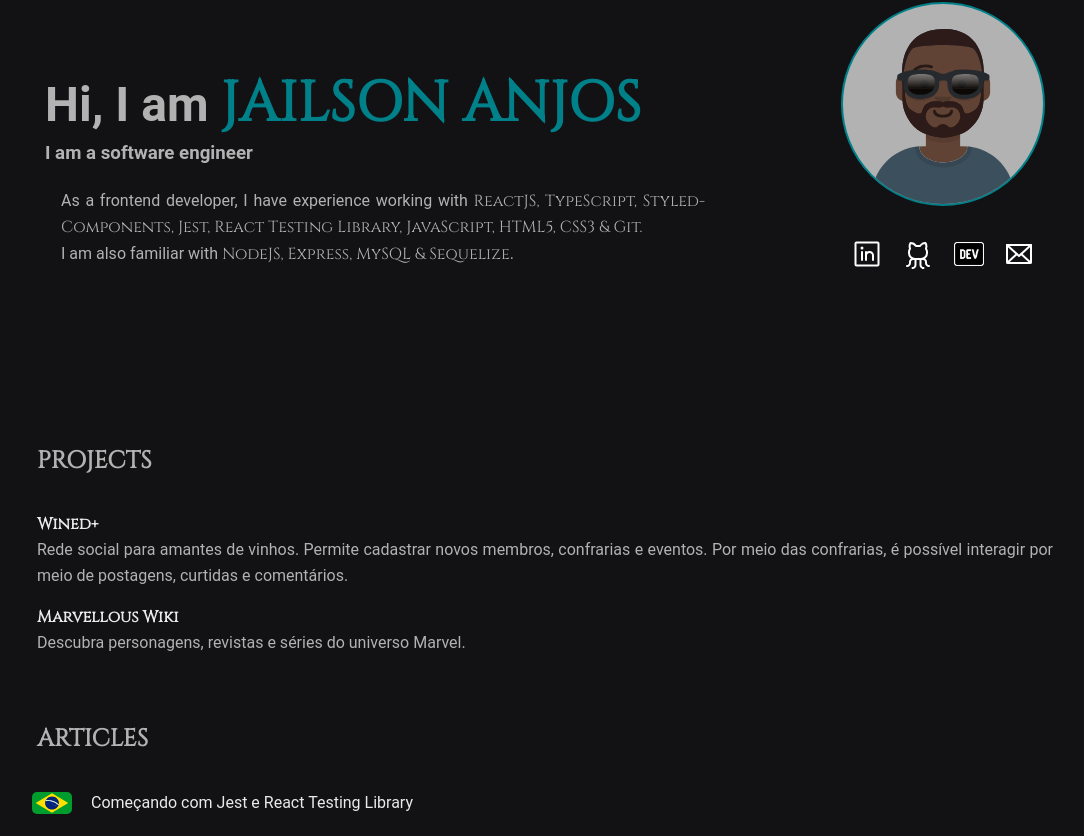
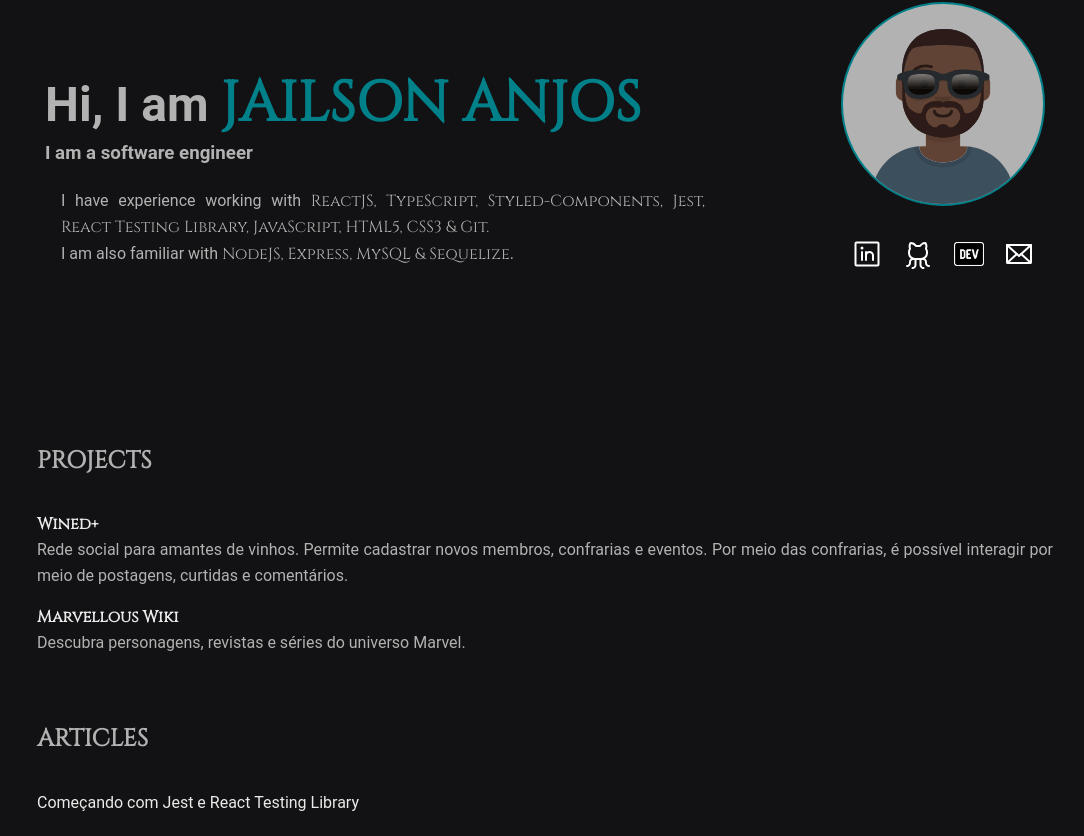
Before and after one commit to jairocket/jailsonanjos, a React (Vite) app: page / in a window 1280 px wide. Shown: the part 231-1067 px from the top of the page, without its empty margins (95-1179 px from the left). Built offline with nearby package versions, Linux system fonts and the light colour scheme.

Commit message:
feat(): Remove Articles descriptions

```diff
--- a/src/App.tsx
+++ b/src/App.tsx
@@ -63,13 +63,12 @@ function App() {
         <ArticlesContainer>
           <Heading2 id="articles">{t("section.articles")}</Heading2>
           {articles.map((article) => {
-            const { href, title, language } = article
+            const { href, title } = article
             return (
               <Article
                 key={title}
                 href={href}
                 title={title}
-                language={language}
               />
             )
           })}
--- a/src/components/Article/index.tsx
+++ b/src/components/Article/index.tsx
@@ -7,27 +7,14 @@ import EsFlag from '../../assets/EsFlag.svg'
 type ArticleType = {
   href: string
   title: string
-  language: string
 }
 
-export function Article({ href, title, language }: ArticleType) {
+export function Article({ href, title }: ArticleType) {
   return (
-    <Wrapper>
-      {language === "br" ? (
-        <div>
-          <Flag image={BrFlag} isSelected={false} />
-        </div>
-      ) : (
-        <div>
-          <Flag image={EsFlag} isSelected={false}/>
-        </div>
-        )
-      }
       <ArticlesContainer key={title}>
         <a href={href} target={'_blank'}>
           {title}
         </a>
       </ArticlesContainer>
-    </Wrapper>
   )
 }
--- a/src/components/Article/styles.ts
+++ b/src/components/Article/styles.ts
@@ -1,7 +1,7 @@
 import styled from 'styled-components'
 
 export const ArticlesContainer = styled.div`
-  margin: 1rem;
+  margin: 1rem 0 1rem 1rem;
   line-height: 1.6;
   text-align: start;
 
@@ -29,5 +29,5 @@ export const ArticlesContainer = styled.div`
 export const Wrapper = styled.div`
     display: flex;
     align-items: center;
-    margin: 0 0.5rem;
+    margin: 0 0.75rem;
 `
--- a/src/components/Footer/index.tsx
+++ b/src/components/Footer/index.tsx
@@ -1,10 +1,12 @@
+import { useTranslation } from 'react-i18next'
 import arrowUp from '../../assets/arrow-up.svg'
 import { Button } from '../Button'
 import { FooterContainer } from './styles'
 
 export function Footer() {
+  const {t} = useTranslation()
   const handleClick = () => window.scrollTo(0, 0)
-  const info = 'Voltar ao topo'
+  const info = t("scroll.top")
   return (
     <FooterContainer>
       <Button src={arrowUp} handleClick={handleClick} info={info} />
--- a/src/i18n/locales/en-us.ts
+++ b/src/i18n/locales/en-us.ts
@@ -10,11 +10,13 @@ export default {
             occupation: "I am a software engineer"
         },
         skills: {
-            frontend:"As a frontend developer, I have experience working with ",
-            backend: "As a backend developer, I've been hacking on ",
+            frontend:"I have experience working with ",
+            backend: "Currently, I've been hacking on ",
             studying: "I am also familiar with "
         },
-
+        scroll: {
+            top: "Scroll to top"
+        }
 
     }
 }
--- a/src/i18n/locales/pt-br.ts
+++ b/src/i18n/locales/pt-br.ts
@@ -10,11 +10,13 @@ export default {
             occupation: "Sou um software engineer"
         },
         skills: {
-            frontend:"Como desenvolvedor frontend, tenho experiência com ",
-            backend: "No backend, tenho trabalhado com ",
+            frontend:"Tenho experiência com ",
+            backend: "Atualmente, tenho trabalhado com ",
             studying: "Também possuo conhecimentos em "
         },
-
+        scroll: {
+            top: "Voltar ao topo"
+        }
 
     }
 }
```
